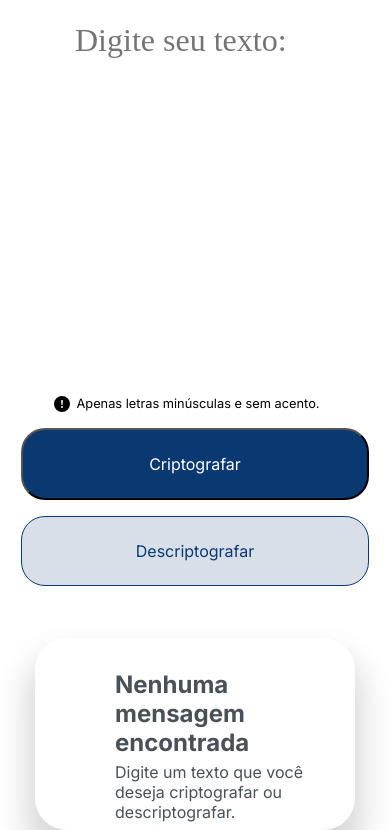
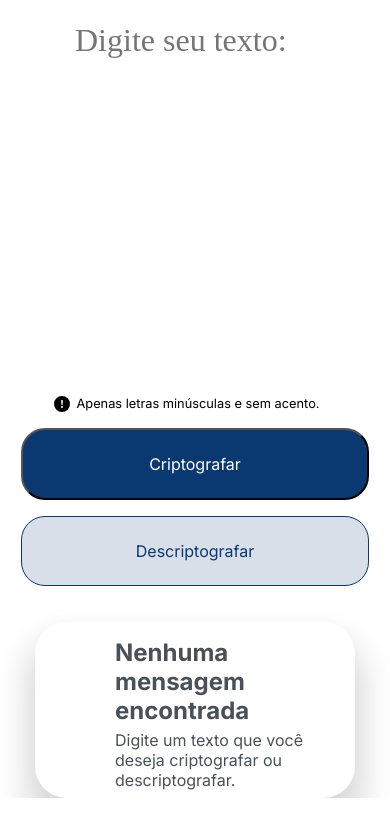
Before and after one commit to fernandosatiro/desafio-alura, a plain HTML site: page index.html in a window 390 px wide. Shown: the part 78-908 px from the top of the page. After the commit the page ends 876 px from the top, so only its background shows below. Drawn offline with Linux system fonts and the light colour scheme.

Commit message:
alterando css responsividade

```diff
--- a/style.css
+++ b/style.css
@@ -237,10 +237,11 @@ height: 37rem;
         background-color: #ffffff;
         width: 20rem;
         height: 8rem;
-        padding: 2rem 2rem 10rem ;
+        padding: 1rem 2rem 10rem ;
         border-radius: 2rem;
         box-shadow: 0px 24px 32px 8px #00000028;
-        margin-top: 2rem;
+        margin-top: 1rem;
+
     }
 
     .conteudo__sem__imagem{
@@ -250,6 +251,7 @@ height: 37rem;
         justify-content: center;
         height: 20rem;
         margin: 0;
+
     }
 
     .texto__traduzido{
```
